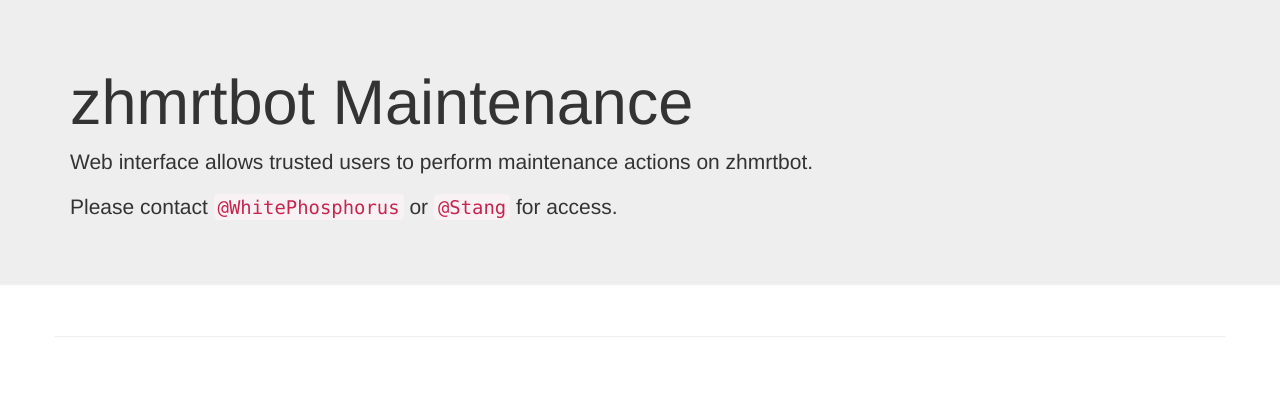
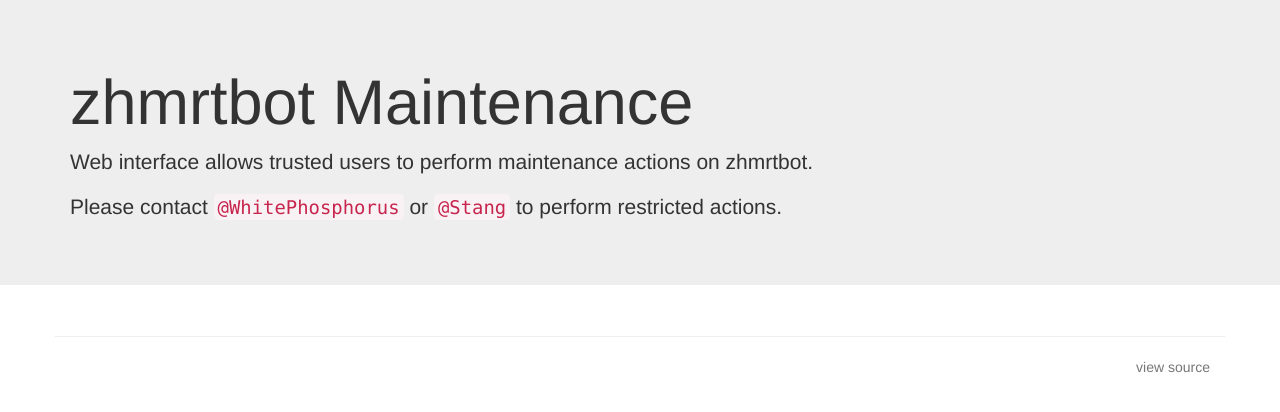
Before and after one commit to libkoi/zhmrtbotMaint, a Flask app: page /admin in a window 1280 px wide. Shown: the part 51-463 px from the top of the page. Run offline with Flask 2, Linux system fonts and the light colour scheme; some libraries are stand-ins or nearby versions; some web fonts are replaced.

Commit message:
Fix bug for fp, update links

```diff
--- a/app.py
+++ b/app.py
@@ -55,9 +55,11 @@ def trusted_required(f):
     @functools.wraps(f)
     def decorated_function(*args, **kwargs):
         ACL = {}
-        with open("user.json", "r", encoding="utf-8") as f:
-            ACL = json.load(f)
-        if flask.session.get("u", None) not in ACL["trusted"]:
+        with open("user.json", "r", encoding="utf-8") as fp:
+            ACL = json.load(fp)
+        user = flask.session.get("u", None)
+        if not user in ACL["trusted"]:
+            log_audit(f'"{user}" tried to perform a restricted action but failed.')
             return flask.redirect(flask.url_for("denied"))
         return f(*args, **kwargs)
     return decorated_function
@@ -268,7 +270,6 @@ def logout():
 @login_required
 def denied():
     user = flask.session.get("u", None)
-    log_audit(f'"{user}" tried to perform a restricted action but failed.')
     return flask.render_template("403.html", user=user)
 
 if __name__ == "__main__":
--- a/templates/403.html
+++ b/templates/403.html
@@ -5,7 +5,8 @@
   <div class="container">
     <h1>Access denied</h1>
     <p>You have logged in as <code>{{ user }}</code>, but you are not allowed to perform this action. </p>
-    <p>This incident <a href="https://xkcd.com/838/" class="text-muted">will be reported</a>. <a href="/admin">Back to main panel</a>.</p>
+    <p><a href="https://xkcd.com/838/" class="text-muted" target="_blank">This incident will be reported</a>.</p>
+    <p><a href="/admin">Back to main panel</a>.</p>
   </div>
 </div>
 {% endblock %}
--- a/templates/index.html
+++ b/templates/index.html
@@ -25,7 +25,7 @@
     <h1>zhmrtbot Maintenance</h1>
 
     <p>Web interface allows trusted users to perform maintenance actions on zhmrtbot.</p>
-    <p>Please contact <code>@WhitePhosphorus</code> or <code>@Stang</code> for access. </p>
+    <p>Please contact <code>@WhitePhosphorus</code> or <code>@Stang</code> to perform restricted actions. </p>
 
   </div>
 </div>
--- a/templates/layout.html
+++ b/templates/layout.html
@@ -55,6 +55,12 @@
     <footer class="footer" role="contentinfo">
       <div class="container">
         <div class="row"><hr></div>
+        <div class="row">
+          <div class="col-xs-6"></div>
+          <div class="col-xs-6 text-muted text-right">
+            <a id="source" class="text-muted" href="https://github.com/libkoi/zhmrtbotMaint" target="_blank">view source</a>
+          </div>
+        </div>
       </div>
     </footer>
     {% block js %}
```
